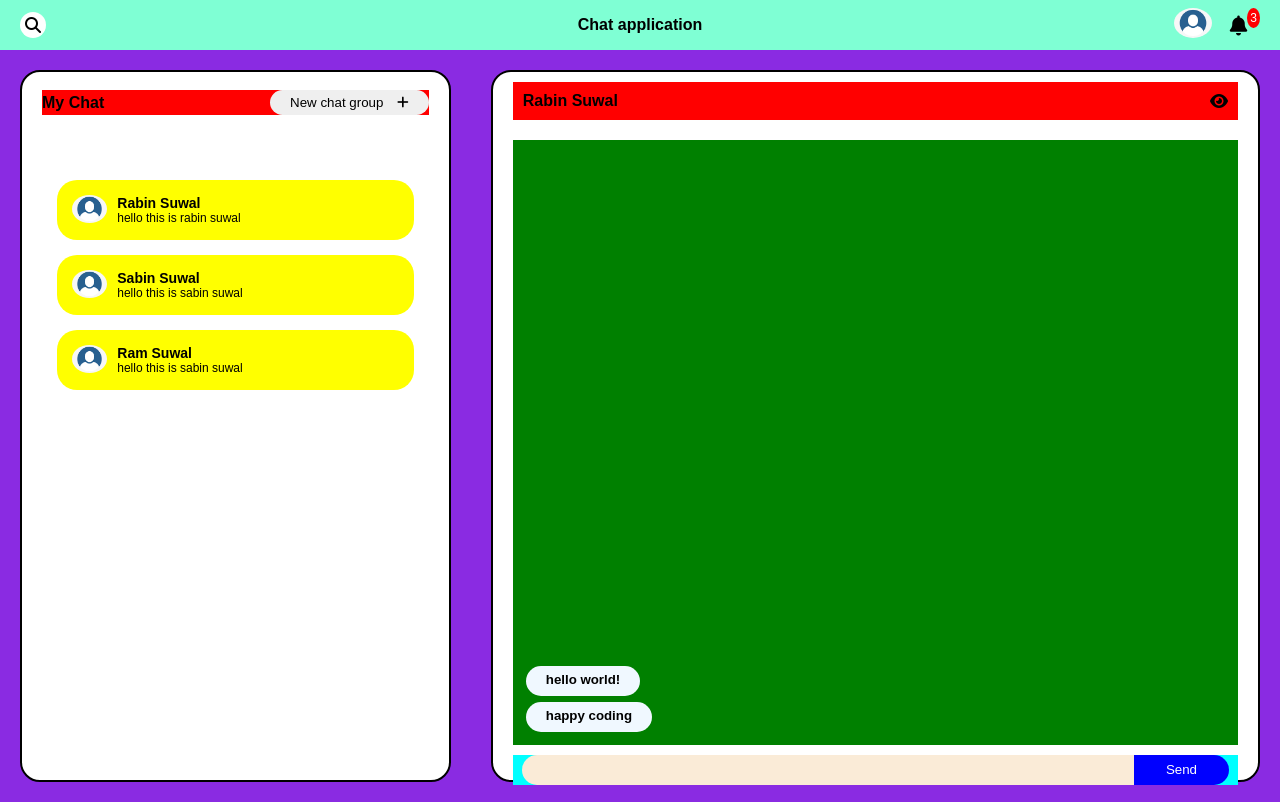
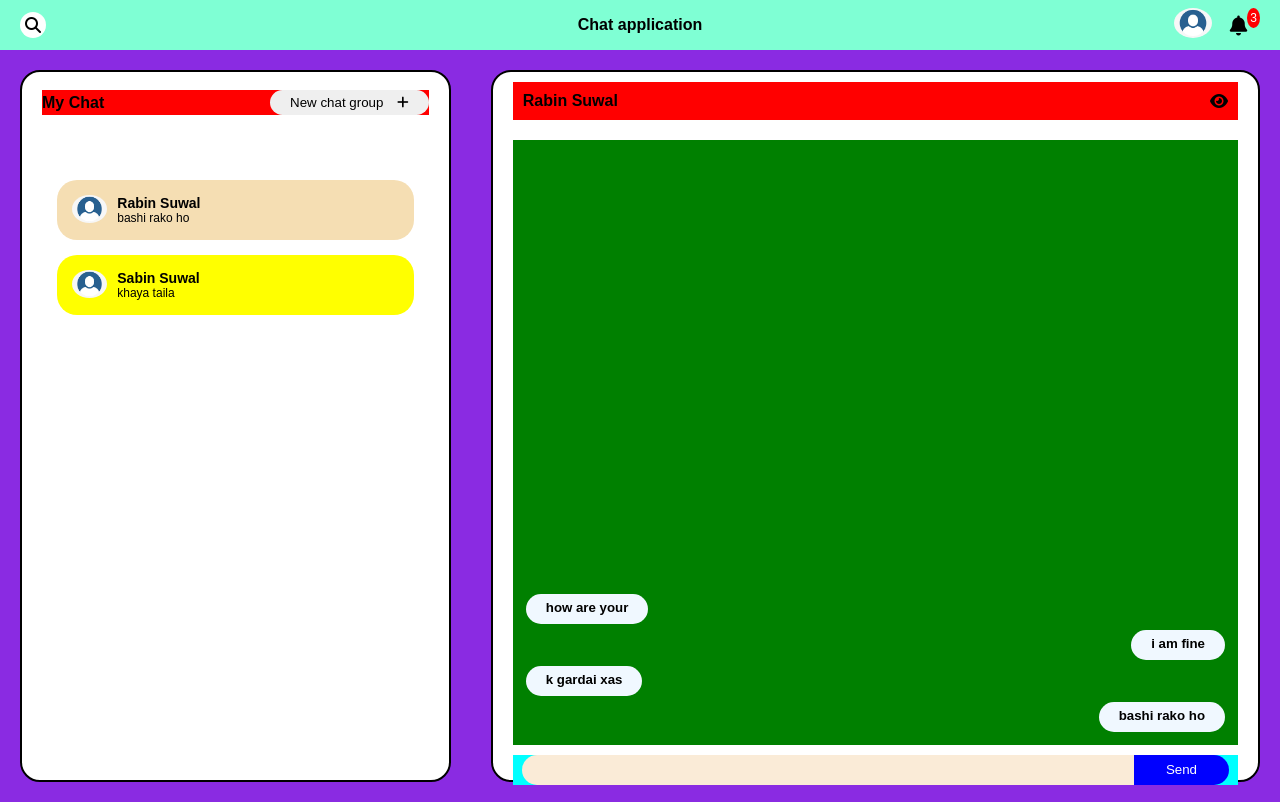
Before and after one commit to sabbbin/Chat_app_ReactJs, a React (Create React App) app: page / in a window 1280 px wide. Built offline with nearby package versions, Linux system fonts and the light colour scheme.

Commit message:
search functionality

```diff
--- a/src/component/pages/ChatPage.css
+++ b/src/component/pages/ChatPage.css
@@ -156,6 +156,11 @@
     border-radius: 20px;
     cursor: pointer;
 }
+
+
+.sidebar_content .user_profile.active{
+    background-color: wheat
+}
 .user_profile img{
     height: 28px;
     border-radius: 50%;
@@ -263,6 +268,10 @@
 
 }
 
+.msg .msg_texts.receive{
+    float: right;
+}
+
 .profile_view{
 
     position:fixed;
--- a/src/component/pages/ChatPage.js
+++ b/src/component/pages/ChatPage.js
@@ -7,51 +7,137 @@ export default function ChatPage() {
     let [profileFlag, setProfileFlag]=useState(false)
      let [newmsg, setNewmsg]=useState('')
      let loginUser={
+        id:2,
         name:'kanchan kc',
         email:'kanchan@gmail.com',
-        img:'/img/blank_img.png'
+        img:'/img/blank_img.png',
+        chatmsg:[{
+            id:1,
+            msg:[
+                {
+                    send :['k gardai xas '],
+                    receive:['bashi rako ho']
+                }
+                ,{
+                send:['how are your '],
+                receive:['i am fine']
+
+        }
+            ]
+        },
+        {
+            id:2,
+            msg:[{
+                send:['khana khyes '],
+                receive:['khaya taila']
+
+        },{
+            send :['swimming garna jani ho'],
+            receive:['pachi jaula']
+        }]
+        }
+    ]
      }
-    let [msg ,setMsg]=useState([
-        'happy coding',
-        'hello world!'
-    ])
+    let [msg ,setMsg]=useState([])
+
+    let [currentChat , setCurrentChat]=useState([])
 
 
     let [display, setDisplay]=useState(loginUser)
 
-    let [chatlist , setChatList]=useState([
-        {   id:0,
+    let users=[
+        {   id:1,
             name:'Rabin Suwal',
             msg:'hello this is rabin suwal',
             img:'/img/blank_img.png',
             email:'rabin23@gmail.com'
         },
-        {   id:1,
+        {   id:2,
             name:'Sabin Suwal',
             msg:'hello this is sabin suwal',
             img:'/img/blank_img.png',
             email:'sabin23@gmail.com'
-        },
-        {   id:2,
-            name:'Ram Suwal',
-            msg:'hello this is sabin suwal',
-            img:'/img/blank_img.png',
-            email:'Ram23@gmail.com'
         }
+    ]
 
-    ])
+    let [chatlist , setChatList]=useState([])
+    let [searchuser, setSearchUser]=useState([])
+
+    const searchUser=(e)=>{
+     let searchUser =users.filter(user=>user.name.toLocaleLowerCase().includes(e.target.value.toLocaleLowerCase()))
+        console.log(searchUser)
+     setSearchUser(searchUser)
+
+    }
+
 
     useEffect(()=>{
-        setCurrentChat(chatlist[0])
-    },[])
+        var findUser;
+         var flag=true;
+        console.log(searchuser)
+      if (searchuser.length>0){
+         findUser=searchuser
+         flag=false
 
-    let [currentChat , setCurrentChat]=useState({})
+      }
+      else{
+         findUser=users
+      }
+
+      console.log(loginUser.chatmsg)
+      let temp=[]
+       let tchatlist_id= loginUser.chatmsg.filter(msgUser=>{
+          let t= findUser.find(user=>user.id==msgUser.id)
+           if (t) {
+
+
+
+                    if (msgUser.msg[0].receive ){
+                        t.receive1=msgUser.msg[0].receive[0]
+                        temp.push(t)
+                    } else if (msgUser.msg[0].send ){
+                        t.send1 = msgUser.msg[0].send[0]
+                        temp.push(t)
+                    }
+
+
+            }
+       })
+        console.log(temp)
+
+        setChatList(temp)
+        setCurrentChat(temp[0])
+
+
+    },[searchuser])
+
+
+    useEffect(()=>{
+               console.log(Object.keys(currentChat).length)
+                if (Object.keys(currentChat).length>0){
+
+            let msgd= loginUser.chatmsg.filter(cur => {
+
+                console.log(cur.id, currentChat.id)
+                if (cur.id==currentChat.id){
+
+                   return cur
+                }
+               } )
+               console.log(msgd[0].msg)
+               setMsg(msgd[0].msg)
+
+
+        }
+       }, [currentChat])
+
+
 
     const openChat=(id)=>{
         const currentuser= chatlist.filter(cht=>cht.id==id)
         setCurrentChat(currentuser[0])
     }
-
+    console.log(currentChat)
    const submitMsg=()=>{
         if (newmsg!=''){
 
@@ -68,10 +154,13 @@ export default function ChatPage() {
      setProfileFlag(true)
    }
 
+ const handleCurrentProfile=()=>{
+    setDisplay(loginUser)
+    setProfileFlag(true)
+ }
 
 
-
-
+ console.log(chatlist)
   return (
   <>
   <nav className='navbar'>
@@ -80,6 +169,7 @@ export default function ChatPage() {
         onClick={()=>setFlag(!flag)}
        ></i>
         <input
+        onChange={(e)=>searchUser(e)}
         className={flag?'active':''}
          placeholder='Search'/>
        </div>
@@ -91,7 +181,7 @@ export default function ChatPage() {
        </div>
        <div className='profile_navbar'>
        <img src='/img/blank_img.png' alt='/img/blank_img.png'
-       onClick={(e)=>setProfileFlag(true)}
+       onClick={handleCurrentProfile}
        />
        <div className='notification'>
 
@@ -115,10 +205,12 @@ export default function ChatPage() {
 
 
                 {
-                    chatlist.map((chtlist ,id)=>
+                   chatlist.length>0 && chatlist.map((chtlist ,id)=>
 
-                 <div className='user_profile'
-                   onClick={()=>openChat(id)}
+                 <div
+                   className= {(chtlist.id==currentChat.id)?'user_profile active':'user_profile'
+                }
+                   onClick={()=>openChat(chtlist.id)}
                    key={id}
                  >
                  <img src={chtlist.img} alt='/img/blank_img.png'/>
@@ -127,7 +219,11 @@ export default function ChatPage() {
                   >
 
                     <h6>{chtlist.name}</h6>
-                    <p>{chtlist.msg}</p>
+                    {chtlist.receive1?
+                    <p>{chtlist.receive1}</p>
+                    :
+                    <p>You: {chtlist.receive1}</p>}
+
                   </div>
                  </div>
                         )
@@ -146,9 +242,18 @@ export default function ChatPage() {
 
                     {
                         msg.map((sing,id)=>
+                        <>
+
+                            <h5 key={id} className='msg_texts lf'>
+                                {sing.receive}
+                            </h5>
                             <h5 key={id} className='msg_texts'>
-                                {sing}
-                            </h5>)
+                                {sing.send}
+                            </h5>
+
+                        </>
+                            )
+
                     }
 
                 </div>
```
